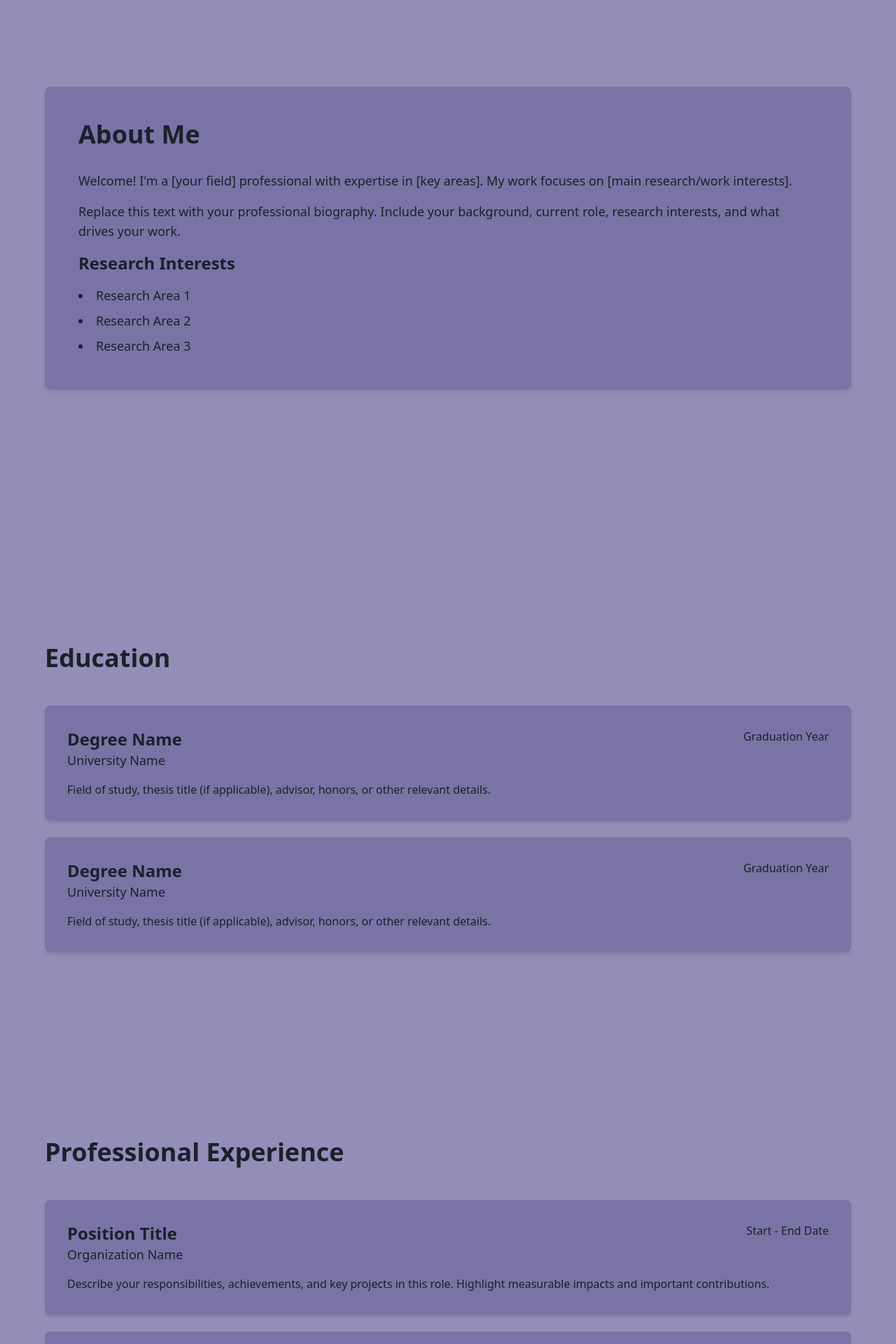
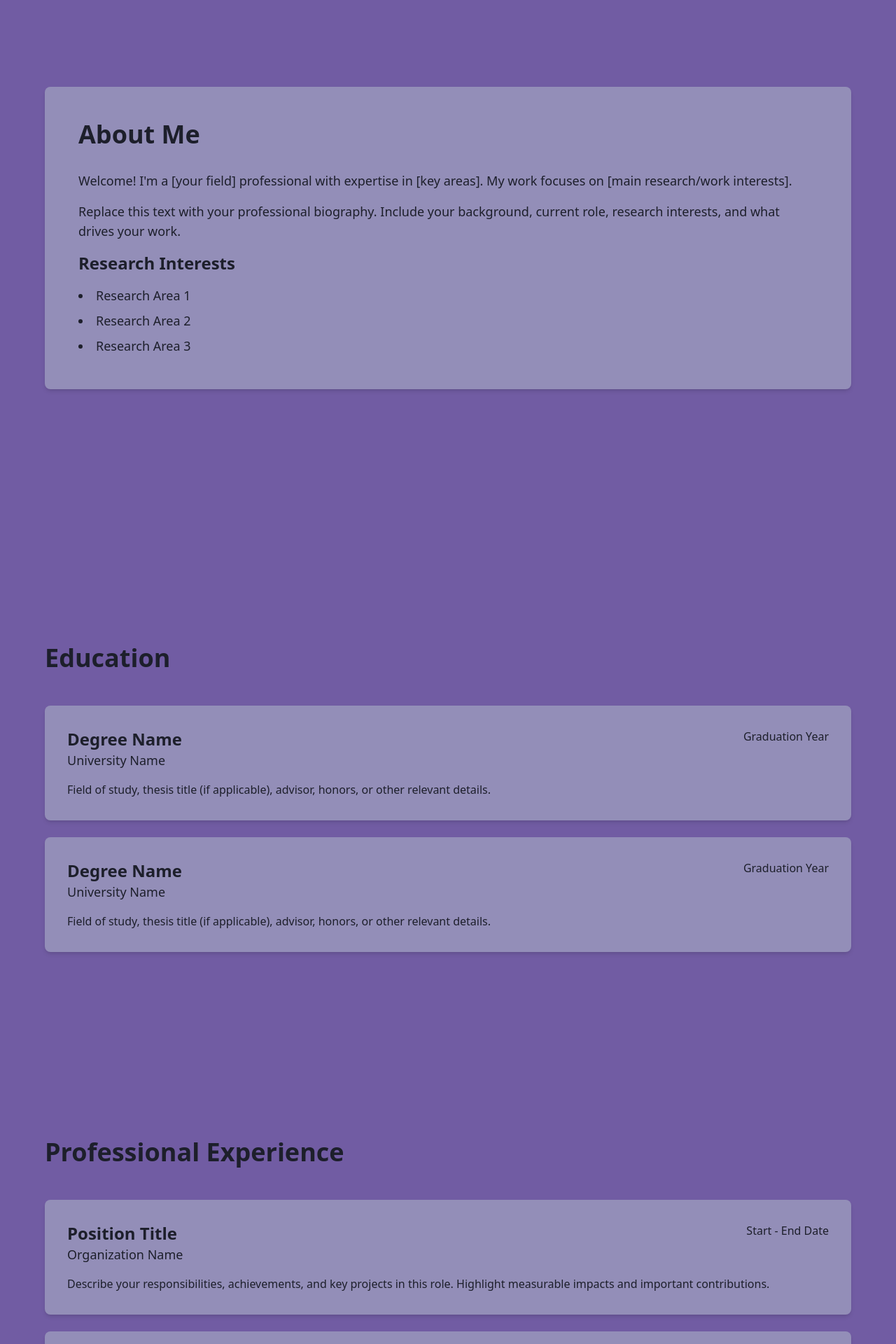
Before and after one commit to zofiakowalska/PersonalWeb, a React (Vite) app: page / in a window 1280 px wide. Shown: the part 860-2780 px from the top of the page at 70% size. Built offline with nearby package versions, Linux system fonts and the light colour scheme.

Commit message:
Change background to #715ca3 and boxes to #938eb8

```diff
--- a/src/App.jsx
+++ b/src/App.jsx
@@ -48,7 +48,7 @@ export default function PersonalWebsite() {
   };
 
   return (
-    <div className="min-h-screen" style={{ backgroundColor: '#938eb8' }}>
+    <div className="min-h-screen" style={{ backgroundColor: '#715ca3' }}>
       {/* Floating Navigation */}
       <nav className="fixed top-6 left-6 z-50 flex items-center gap-4">
         <div className="bg-white/90 backdrop-blur-md rounded-full shadow-lg px-2 py-2 flex items-center gap-1" style={{ border: '1px solid #1d1f2b' }}>
@@ -114,7 +114,7 @@ export default function PersonalWebsite() {
       {/* About Section */}
       <section id="about" className="min-h-screen flex items-center px-6 py-20">
         <div className="max-w-6xl mx-auto w-full">
-          <div className="rounded-lg shadow-md p-8 md:p-12" style={{ backgroundColor: 'rgba(115, 110, 160, 0.8)' }}>
+          <div className="rounded-lg shadow-md p-8 md:p-12" style={{ backgroundColor: '#938eb8' }}>
             <h2 className="text-4xl font-bold mb-8" style={{ color: '#1d1f2b' }}>About Me</h2>
             <div className="prose max-w-none space-y-4 text-lg" style={{ color: '#1d1f2b' }}>
               <p>
@@ -142,7 +142,7 @@ export default function PersonalWebsite() {
           <h2 className="text-4xl font-bold mb-12" style={{ color: '#1d1f2b' }}>Education</h2>
           <div className="space-y-6">
             {[1, 2].map((i) => (
-              <div key={i} className="rounded-lg shadow-md p-8" style={{ backgroundColor: 'rgba(115, 110, 160, 0.8)' }}>
+              <div key={i} className="rounded-lg shadow-md p-8" style={{ backgroundColor: '#938eb8' }}>
                 <div className="flex flex-col md:flex-row md:justify-between md:items-start gap-2 mb-4">
                   <div>
                     <h3 className="text-2xl font-bold" style={{ color: '#1d1f2b' }}>Degree Name</h3>
@@ -165,7 +165,7 @@ export default function PersonalWebsite() {
           <h2 className="text-4xl font-bold mb-12" style={{ color: '#1d1f2b' }}>Professional Experience</h2>
           <div className="space-y-6">
             {[1, 2, 3].map((i) => (
-              <div key={i} className="rounded-lg shadow-md p-8" style={{ backgroundColor: 'rgba(115, 110, 160, 0.8)' }}>
+              <div key={i} className="rounded-lg shadow-md p-8" style={{ backgroundColor: '#938eb8' }}>
                 <div className="flex flex-col md:flex-row md:justify-between md:items-start gap-2 mb-4">
                   <div>
                     <h3 className="text-2xl font-bold" style={{ color: '#1d1f2b' }}>Position Title</h3>
@@ -187,7 +187,7 @@ export default function PersonalWebsite() {
       <section id="skills" className="min-h-screen flex items-center px-6 py-20">
         <div className="max-w-6xl mx-auto w-full">
           <h2 className="text-4xl font-bold mb-12" style={{ color: '#1d1f2b' }}>Skills</h2>
-          <div className="rounded-lg shadow-md p-8" style={{ backgroundColor: 'rgba(115, 110, 160, 0.8)' }}>
+          <div className="rounded-lg shadow-md p-8" style={{ backgroundColor: '#938eb8' }}>
             <div className="grid grid-cols-1 md:grid-cols-2 lg:grid-cols-3 gap-6">
               {['Skill Category 1', 'Skill Category 2', 'Skill Category 3'].map((category, i) => (
                 <div key={i}>
@@ -210,7 +210,7 @@ export default function PersonalWebsite() {
           <h2 className="text-4xl font-bold mb-12" style={{ color: '#1d1f2b' }}>Academic Works</h2>
           <div className="space-y-6">
             {[1, 2, 3].map((i) => (
-              <div key={i} className="rounded-lg shadow-md p-8" style={{ backgroundColor: 'rgba(115, 110, 160, 0.8)' }}>
+              <div key={i} className="rounded-lg shadow-md p-8" style={{ backgroundColor: '#938eb8' }}>
                 <h3 className="text-xl font-bold mb-2" style={{ color: '#1d1f2b' }}>
                   "Publication Title Goes Here"
                 </h3>
@@ -237,7 +237,7 @@ export default function PersonalWebsite() {
           <h2 className="text-4xl font-bold mb-12" style={{ color: '#1d1f2b' }}>Leadership Initiatives</h2>
           <div className="space-y-6">
             {[1, 2].map((i) => (
-              <div key={i} className="rounded-lg shadow-md p-8" style={{ backgroundColor: 'rgba(115, 110, 160, 0.8)' }}>
+              <div key={i} className="rounded-lg shadow-md p-8" style={{ backgroundColor: '#938eb8' }}>
                 <div className="flex flex-col md:flex-row md:justify-between md:items-start gap-2 mb-4">
                   <div>
                     <h3 className="text-2xl font-bold" style={{ color: '#1d1f2b' }}>Leadership Role / Initiative</h3>
@@ -257,7 +257,7 @@ export default function PersonalWebsite() {
       {/* CV Section */}
       <section id="cv" className="min-h-screen flex items-center px-6 py-20">
         <div className="max-w-6xl mx-auto w-full">
-          <div className="rounded-lg shadow-md p-8 md:p-12 text-center" style={{ backgroundColor: 'rgba(115, 110, 160, 0.8)' }}>
+          <div className="rounded-lg shadow-md p-8 md:p-12 text-center" style={{ backgroundColor: '#938eb8' }}>
             <h2 className="text-4xl font-bold mb-6" style={{ color: '#1d1f2b' }}>Curriculum Vitae</h2>
             <p className="text-lg mb-8" style={{ color: '#1d1f2b' }}>
               Download my complete CV to view my full academic and professional background.
@@ -278,7 +278,7 @@ export default function PersonalWebsite() {
       {/* Contact Section */}
       <section id="contact" className="min-h-screen flex items-center px-6 py-20">
         <div className="max-w-6xl mx-auto w-full">
-          <div className="rounded-lg shadow-md p-8 md:p-12" style={{ backgroundColor: 'rgba(115, 110, 160, 0.8)' }}>
+          <div className="rounded-lg shadow-md p-8 md:p-12" style={{ backgroundColor: '#938eb8' }}>
             <h2 className="text-4xl font-bold mb-8 text-center" style={{ color: '#1d1f2b' }}>Get In Touch</h2>
             <div className="max-w-2xl mx-auto space-y-6">
               <div className="flex items-center gap-4 justify-center">
```
